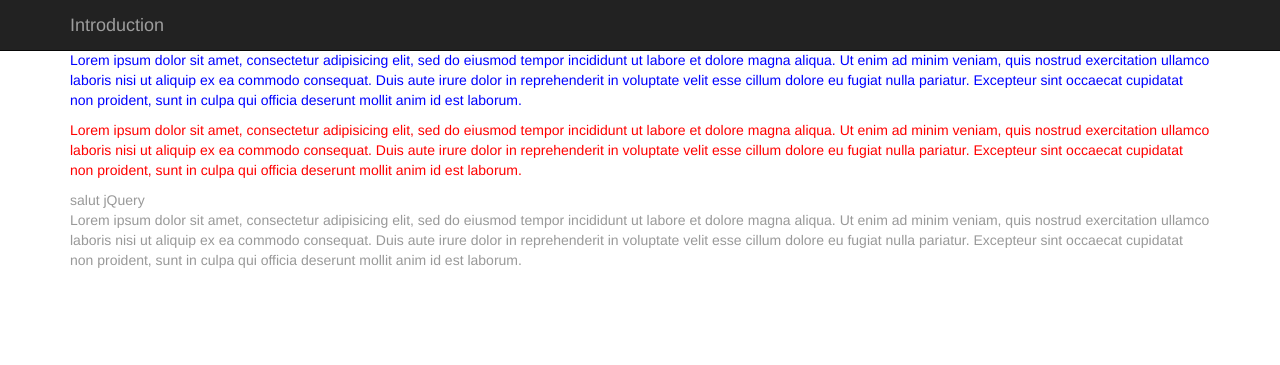
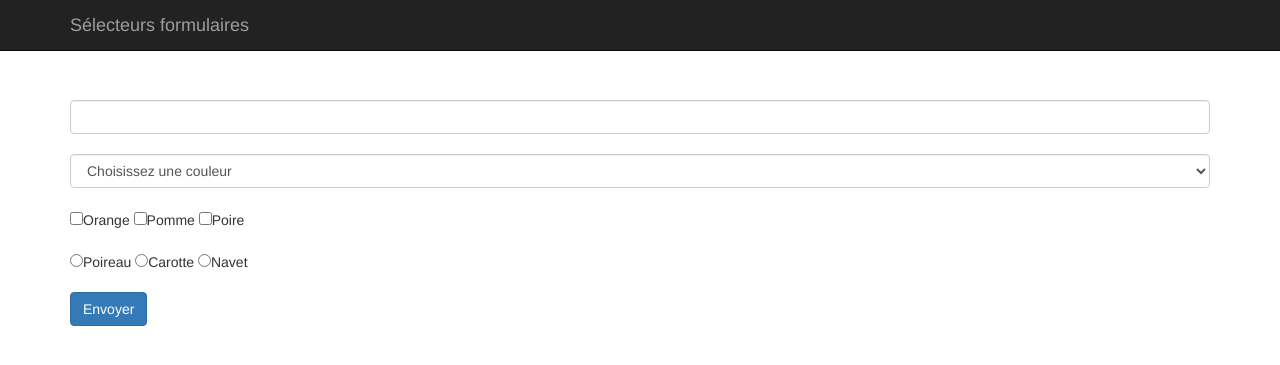
Before and after one commit to riquet28/udemy_formation_jquery, a PHP site: page / in a window 1280 px wide. Shown: the top 365 px of the page. Run offline with PHP 8.4, Linux system fonts and the light colour scheme.

Commit message:
Section 9.1 ok, les formulaires

```diff
--- a/index.php
+++ b/index.php
@@ -11,7 +11,7 @@
 
     <style type="text/css">
       body{
-        padding-top: 50px;
+        padding-top: 100px;
       }
     </style>
 
@@ -37,7 +37,7 @@
             <span class="icon-bar"></span>
             <span class="icon-bar"></span>
           </button>
-          <a class="navbar-brand" href="#">Introduction</a>
+          <a class="navbar-brand" href="#">Sélecteurs formulaires</a>
         </div>
         <div id="navbar" class="collapse navbar-collapse">
           <!-- <ul class="nav navbar-nav">
@@ -51,59 +51,28 @@
 
     <div class="container">
 
-      <!-- <p id="paragraphe">
-        Lorem ipsum dolor sit amet, consectetur adipisicing elit, sed do eiusmod
-        tempor incididunt ut labore et dolore magna aliqua. Ut enim ad minim veniam,
-        quis nostrud exercitation ullamco laboris nisi ut aliquip ex ea commodo consequat.
-        Duis aute irure dolor in reprehenderit in voluptate velit esse cillum dolore eu
-        fugiat nulla pariatur. Excepteur sint occaecat cupidatat non proident, sunt
-        in culpa qui officia deserunt mollit anim id est laborum.
-      </p>
-
-      <p class="article">
-        Lorem ipsum dolor sit amet, consectetur adipisicing elit, sed do eiusmod
-        tempor incididunt ut labore et dolore magna aliqua. Ut enim ad minim veniam,
-        quis nostrud exercitation ullamco laboris nisi ut aliquip ex ea commodo consequat.
-        Duis aute irure dolor in reprehenderit in voluptate velit esse cillum dolore eu
-        fugiat nulla pariatur. Excepteur sint occaecat cupidatat non proident, sunt
-        in culpa qui officia deserunt mollit anim id est laborum.
-      </p>
-
-      <p class="article">
-        Lorem ipsum dolor sit amet, consectetur adipisicing elit, sed do eiusmod
-        tempor incididunt ut labore et dolore magna aliqua. Ut enim ad minim veniam,
-        quis nostrud exercitation ullamco laboris nisi ut aliquip ex ea commodo consequat.
-        Duis aute irure dolor in reprehenderit in voluptate velit esse cillum dolore eu
-        fugiat nulla pariatur. Excepteur sint occaecat cupidatat non proident, sunt
-        in culpa qui officia deserunt mollit anim id est laborum.
-      </p>
-
-      <p class="article">
-        Lorem ipsum dolor sit amet, consectetur adipisicing elit, sed do eiusmod
-        tempor incididunt ut labore et dolore magna aliqua. Ut enim ad minim veniam,
-        quis nostrud exercitation ullamco laboris nisi ut aliquip ex ea commodo consequat.
-        Duis aute irure dolor in reprehenderit in voluptate velit esse cillum dolore eu
-        fugiat nulla pariatur. Excepteur sint occaecat cupidatat non proident, sunt
-        in culpa qui officia deserunt mollit anim id est laborum.
-      </p>
-
-      <span>Hello</span>
-      <div>World</div>
-
-      <button class="btn btn-default" id="button">Change tout!</button> -->
-
-      <div id="parent">
-        <p>Lorem ipsum dolor sit amet, consectetur adipisicing elit, sed do eiusmod tempor incididunt ut labore et dolore magna aliqua. Ut enim ad minim veniam, quis nostrud exercitation ullamco laboris nisi ut aliquip ex ea commodo consequat. Duis aute irure dolor in reprehenderit in voluptate velit esse cillum dolore eu fugiat nulla pariatur. Excepteur sint occaecat cupidatat non proident, sunt in culpa qui officia deserunt mollit anim id est laborum.</p>
-      </div>
-
-      <div id="autre">
-        <p>Lorem ipsum dolor sit amet, consectetur adipisicing elit, sed do eiusmod tempor incididunt ut labore et dolore magna aliqua. Ut enim ad minim veniam, quis nostrud exercitation ullamco laboris nisi ut aliquip ex ea commodo consequat. Duis aute irure dolor in reprehenderit in voluptate velit esse cillum dolore eu fugiat nulla pariatur. Excepteur sint occaecat cupidatat non proident, sunt in culpa qui officia deserunt mollit anim id est laborum.</p>
-      </div>
-
-      <div id="third">
-        salut jQuery
-        <p id="paraph">Lorem ipsum dolor sit amet, consectetur adipisicing elit, sed do eiusmod tempor incididunt ut labore et dolore magna aliqua. Ut enim ad minim veniam, quis nostrud exercitation ullamco laboris nisi ut aliquip ex ea commodo consequat. Duis aute irure dolor in reprehenderit in voluptate velit esse cillum dolore eu fugiat nulla pariatur. Excepteur sint occaecat cupidatat non proident, sunt in culpa qui officia deserunt mollit anim id est laborum.</p>
-      </div>
+      <form id="form">
+        <input type="text" name="nom" id="nom" class="form-control">
+        <br>
+        <select class="form-control" name="choix" id="choix">
+          <option value="0">Choisissez une couleur</option>
+          <option value="bleu">Bleu</option>
+          <option value="jaune">Jaune</option>
+          <option value="rouge">Rouge</option>
+        </select>
+        <br>
+        <input type="checkbox" name="fruit1" value="orange">Orange
+        <input type="checkbox" name="fruit2" value="pomme">Pomme
+        <input type="checkbox" name="fruit3" value="poire">Poire
+        <br>
+        <br>
+        <input type="radio" name="radio" value="poireau">Poireau
+        <input type="radio" name="radio" value="carotte">Carotte
+        <input type="radio" name="radio" value="navet">Navet
+        <br>
+        <br>
+        <input type="submit" class="btn btn-primary" id="submit" value="Envoyer">
+      </form>
 
     </div>
 
--- a/js/script.js
+++ b/js/script.js
@@ -1,56 +1,30 @@
 $(document).ready(function(){
 
-	// alert("Hello World");
-	// console.log("test");
+	var choix = $('#choix'), nom = $('input:text'), checkbox = $('input:checkbox'),
+	radio = $('input:radio');
 
-	// $("#paragraphe").css('color', 'red');
-	// $("#paragraphe").text('texte de remplacement');
-
-	// $("#paragraphe").on('click', function(){
-	// 	$(this).css('font-weight', 'bold');
-	// });
-
-	// $('.article').each(function(){
-	// 	$(this).on('click', function(){
-	// 		// alert('ok!!!');
-	// 		$(this).css('color', 'blue');
-	// 		alert($(this).css('color'));
-	// 	});
-	// });
-
-	// $('#button').on('click', function(){
-	// 	$('.article').width(400).css('color', 'blue');
-	// });
-
-	/*
-	var paragraphe = $('#paragraphe'); article = $('.article');
-	button = $('#button');
-
-	$(paragraphe).on('click', function(){
-		$(this).css('font-weight', 'bold');
+	$(nom).on('focus', function(){
+		$(this).css('border-color', 'red');
 	});
 
-	$(article).each(function(){
+	$(checkbox).each(function(){
 		$(this).on('click', function(){
-			// alert('ok!!!');
-			$(this).css('color', 'blue');
-			alert($(this).css('color'));
+			if($(this).is(':checked')){
+				console.log($(this).val());
+			}
 		});
 	});
 
-	$(button).on('click', function(){
-		$('.article').width(400).css('color', 'blue');
+	$(radio).each(function(){
+		$(this).on('click', function(){
+			if($(this).is(':checked')){
+				console.log($(this).val());
+			}
+		});
 	});
 
-	// $('p, div, span').css('color', 'blue');
-	$('*').css('font-weight', 'bold');
-	*/
-
-
-	$('p').parent('#parent').css('color', 'blue');
-
-	$('#autre').children().css('color', 'red');
-
-	$('#paraph').parent().css('color', '#999');
+	$(choix).change(function(){
+		console.log($(this).val());
+	});
 
 });
```
